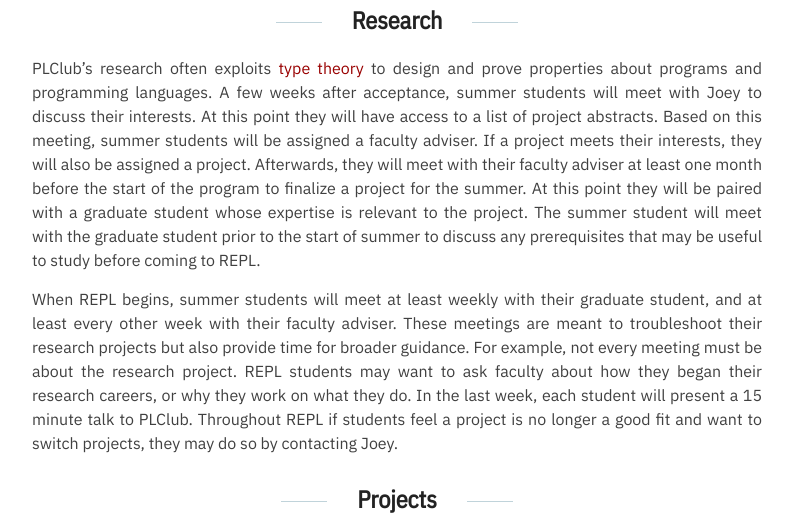
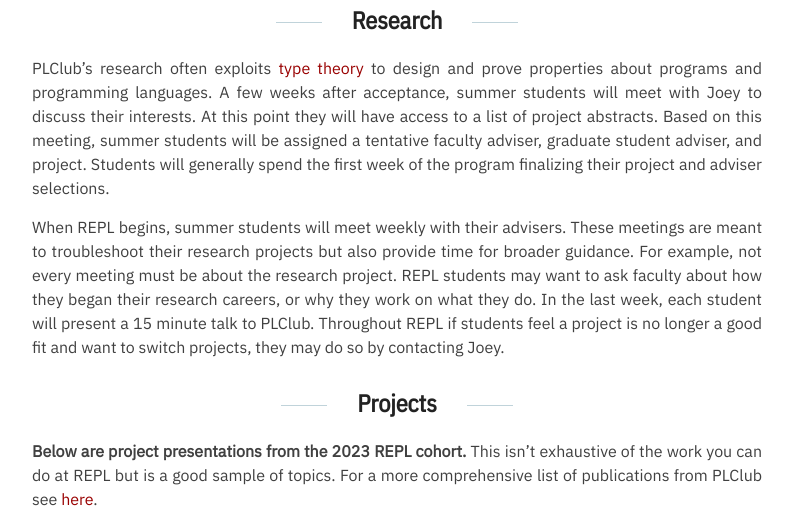
Before and after one commit to penn-repl/apply, a Jekyll site: the page built from _pages/research.md, in a window 1280 px wide and 900 px high, scrolled down 244 px, cut to the strip 202-724 px from the top of the window. Shown: the whole strip, without its empty margins (243-1036 px from the left). Built offline with Jekyll 4.4.1, drawn with Linux system fonts in a browser that asks for light colours.

Commit message:
Update research.md

```diff
--- a/_pages/research.md
+++ b/_pages/research.md
@@ -8,9 +8,9 @@ permalink: /research/
 
 ## Research
 
-PLClub's research often exploits [type theory](https://en.wikipedia.org/wiki/Type_theory) to design and prove properties about programs and programming languages. A few weeks after acceptance, summer students will meet with Joey to discuss their interests. At this point they will have access to a list of project abstracts. Based on this meeting, summer students will be assigned a faculty adviser. If a project meets their interests, they will also be assigned a project. Afterwards, they will meet with their faculty adviser at least one month before the start of the program to finalize a project for the summer. At this point they will be paired with a graduate student whose expertise is relevant to the project. The summer student will meet with the graduate student prior to the start of summer to discuss any prerequisites that may be useful to study before coming to REPL.
+PLClub's research often exploits [type theory](https://en.wikipedia.org/wiki/Type_theory) to design and prove properties about programs and programming languages. A few weeks after acceptance, summer students will meet with Joey to discuss their interests. At this point they will have access to a list of project abstracts. Based on this meeting, summer students will be assigned a tentative faculty adviser, graduate student adviser, and project. Students will generally spend the first week of the program finalizing their project and adviser selections.
 
-When REPL begins, summer students will meet at least weekly with their graduate student, and at least every other week with their faculty adviser. These meetings are meant to troubleshoot their research projects but also provide time for broader guidance. For example, not every meeting must be about the research project. REPL students may want to ask faculty about how they began their research careers, or why they work on what they do. In the last week, each student will present a 15 minute talk to PLClub. Throughout REPL if students feel a project is no longer a good fit and want to switch projects, they may do so by contacting Joey.
+When REPL begins, summer students will meet weekly with their advisers. These meetings are meant to troubleshoot their research projects but also provide time for broader guidance. For example, not every meeting must be about the research project. REPL students may want to ask faculty about how they began their research careers, or why they work on what they do. In the last week, each student will present a 15 minute talk to PLClub. Throughout REPL if students feel a project is no longer a good fit and want to switch projects, they may do so by contacting Joey.
 
 ## Projects
 
```
